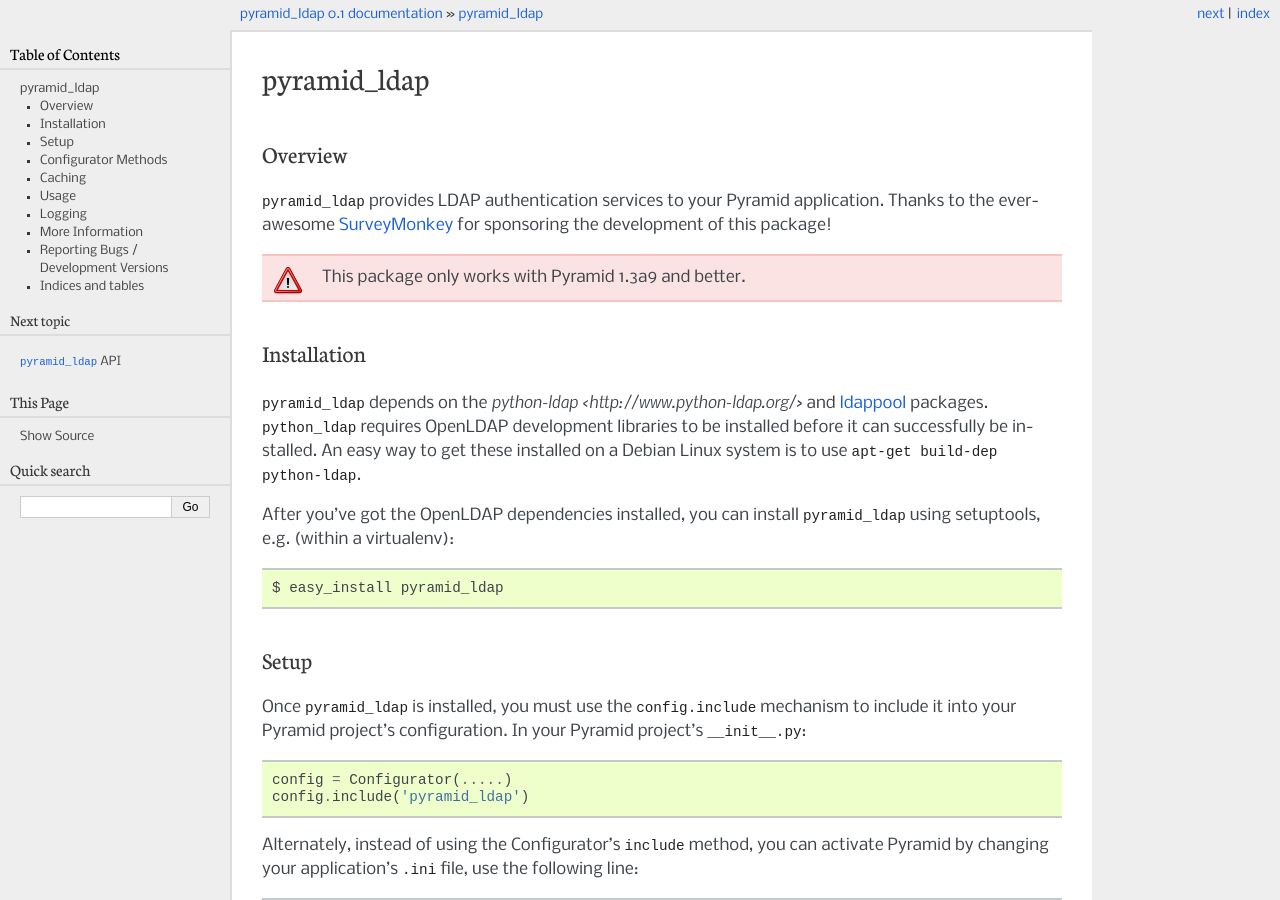
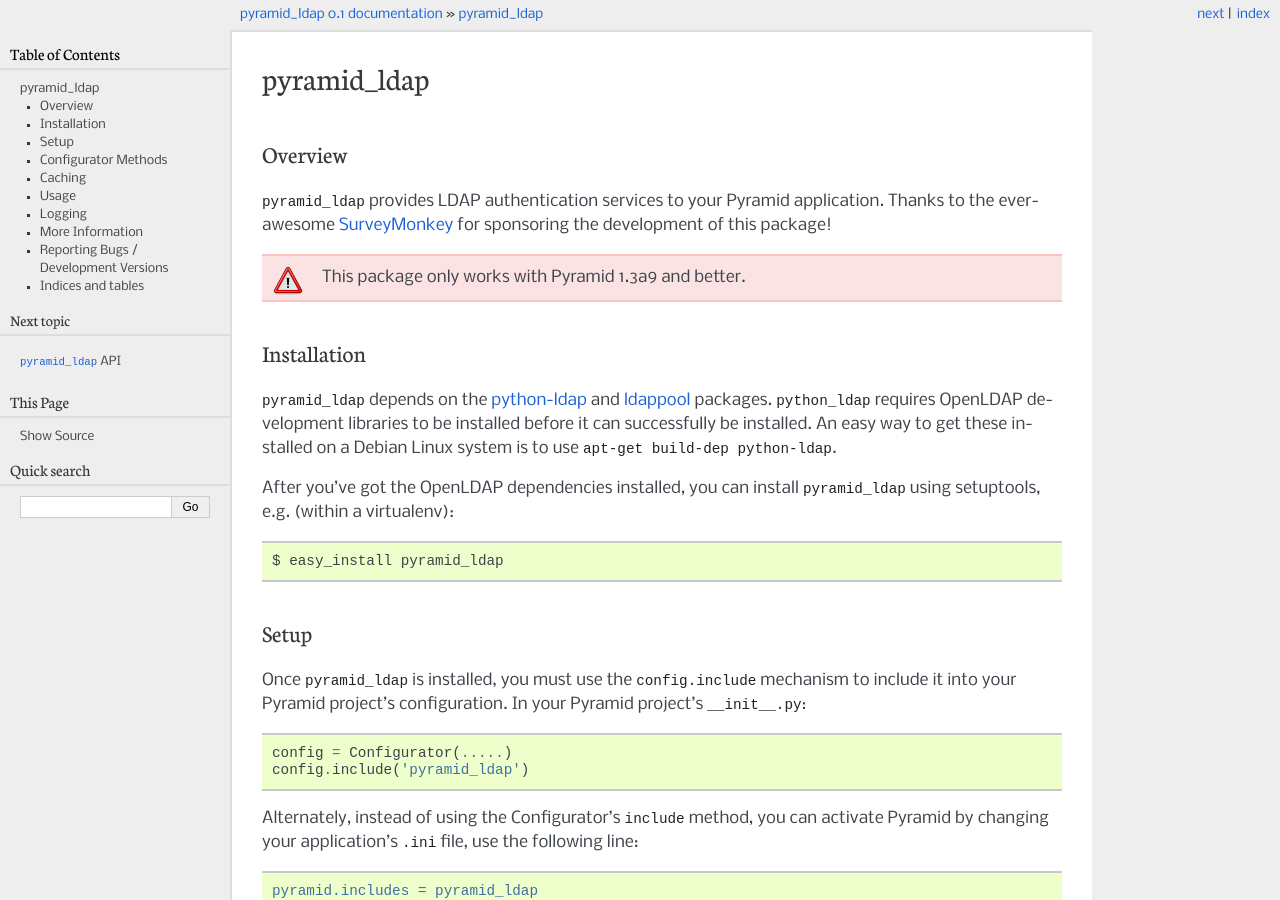
Before and after one commit to Pylons/pyramid_ldap, a Sphinx documentation site: the page built from docs/index.rst, in a window 1280 px wide and 900 px high. Built offline with Sphinx 7.4.7, drawn with Linux system fonts in a browser that asks for light colours.

Commit message:
docs fix

```diff
--- a/docs/index.rst
+++ b/docs/index.rst
@@ -13,7 +13,7 @@ application.  Thanks to the ever-awesome `SurveyMonkey
 Installation
 ------------
 
-``pyramid_ldap`` depends on the `python-ldap <http://www.python-ldap.org/>`
+``pyramid_ldap`` depends on the `python-ldap <http://www.python-ldap.org/>`_
 and `ldappool <https://github.com/mozilla-services/ldappool>`_ packages.
 ``python_ldap`` requires OpenLDAP development libraries to be installed
 before it can successfully be installed.  An easy way to get these installed
```
